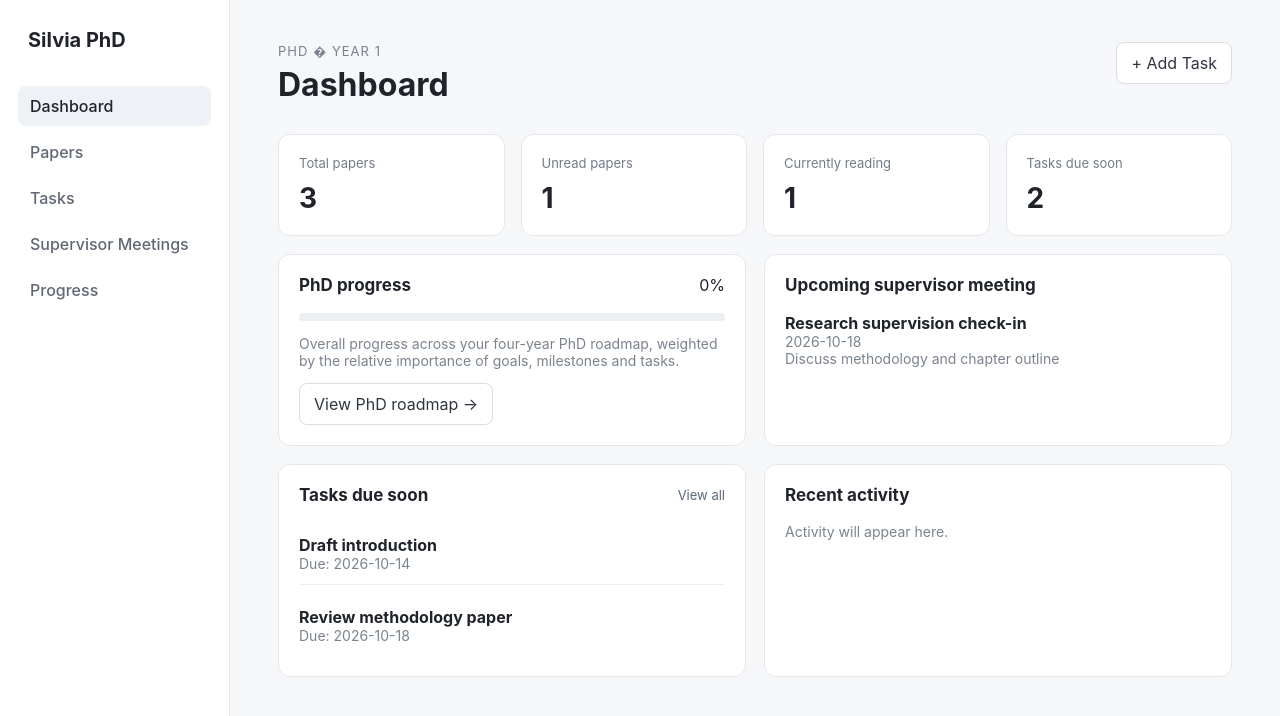
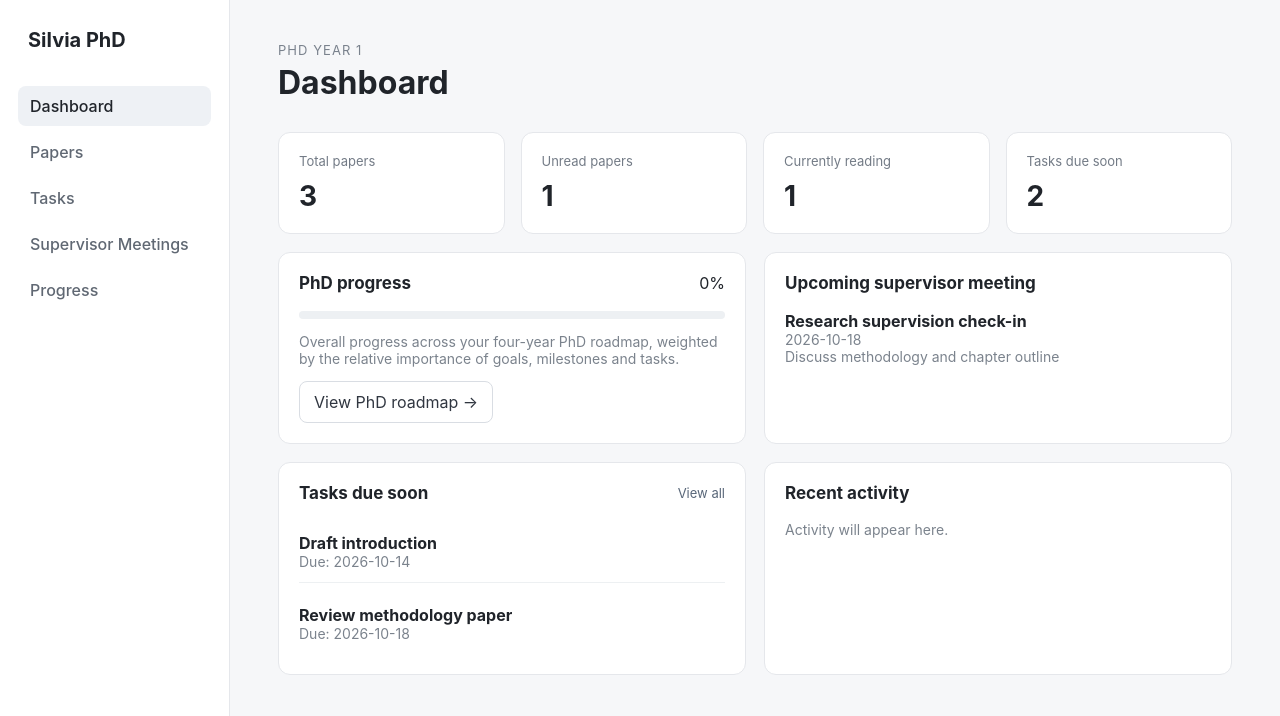
Before and after one commit to syl-27sept/PhD, a React (Vite) app: page / in a window 1280 px wide. Shown: the top 716 px of the page. Built offline with nearby package versions, Linux system fonts and the light colour scheme.

Commit message:
remove symbol phd

```diff
--- a/src/App.jsx
+++ b/src/App.jsx
@@ -429,20 +429,10 @@ function App() {
       <main className="main">
         <header className="topbar">
           <div>
-            <p className="eyebrow">PhD � Year 1</p>
+            {(activeSection === 'dashboard' || activeSection === 'progress') && (
+              <p className="eyebrow">PhD Year 1</p>
+            )}
             <h1>{pageTitle}</h1>
-          </div>
-          <div className="actions">
-            <button
-              type="button"
-              className="button secondary"
-              onClick={() => {
-                setActiveSection('tasks');
-                setTaskDialogOpen(true);
-              }}
-            >
-              + Add Task
-            </button>
           </div>
         </header>
 
```
Also changed, not shown: 2 other files (tests, documents, lock files or other folders).
